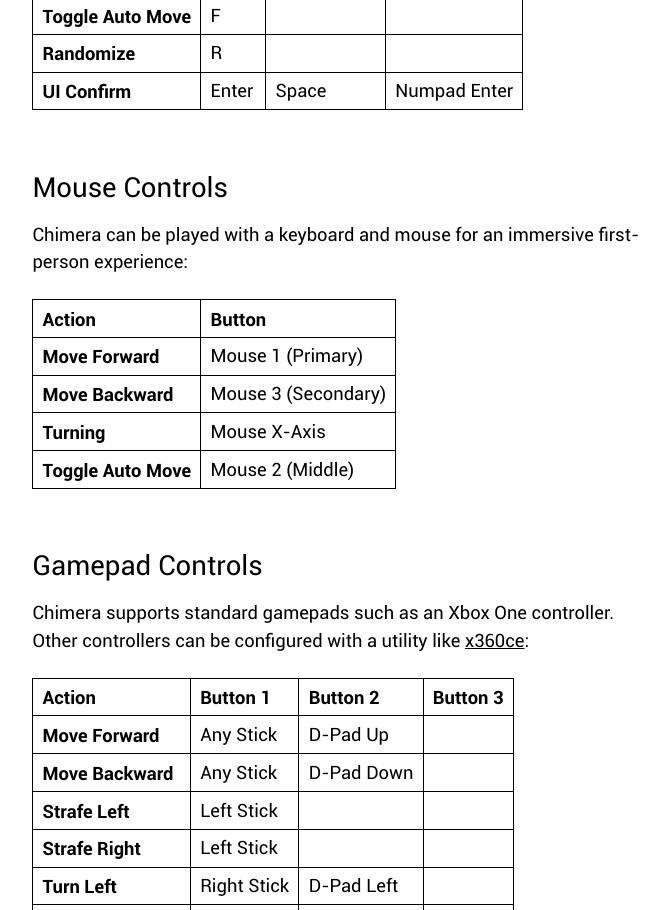
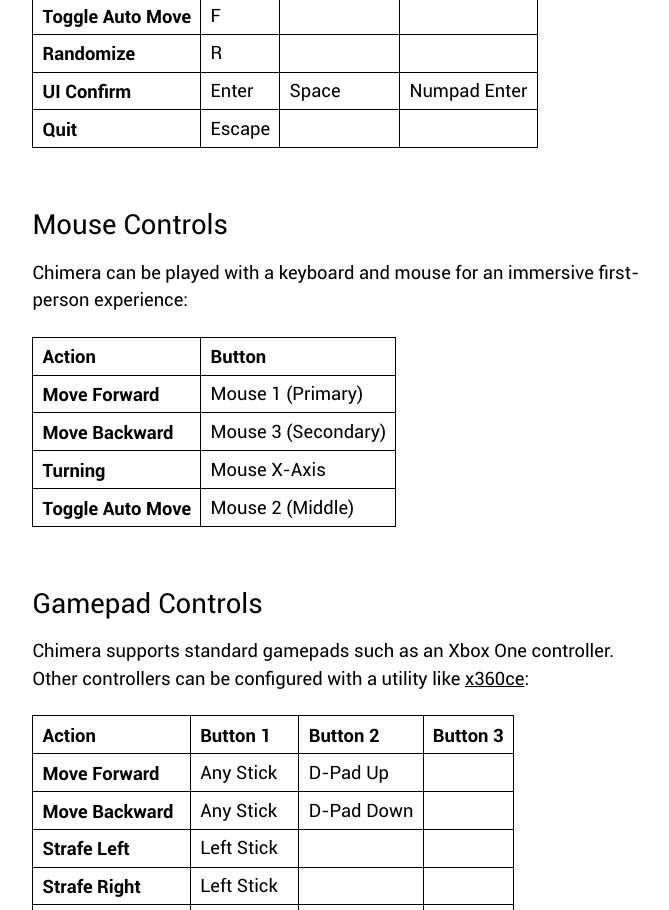
Before and after one commit to nicross/chimera, an Electron app: page public/manual.html in a window 1280 px wide. Shown: the part 2377-3287 px from the top of the page, without its empty margins (297-966 px from the left). Drawn offline with Linux system fonts and the light colour scheme.

Commit message:
Add quit button to keyboard controls

```diff
--- a/public/manual.html
+++ b/public/manual.html
@@ -303,6 +303,12 @@
                 <td>Space</td>
                 <td>Numpad Enter</td>
               </tr>
+              <tr>
+                <th>Quit</th>
+                <td>Escape</td>
+                <td></td>
+                <td></td>
+              </tr>
             </tbody>
           </table>
         </div>
```
